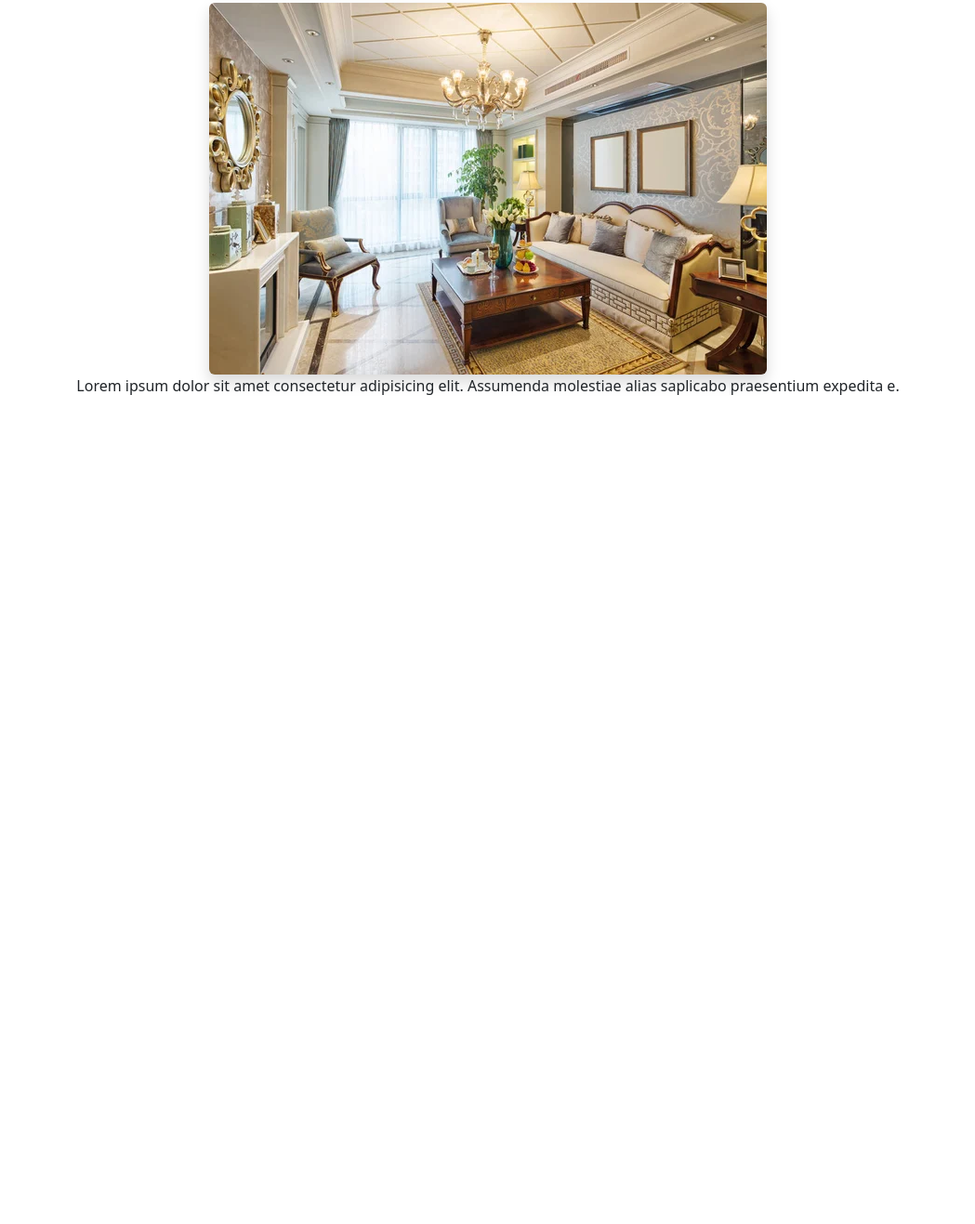
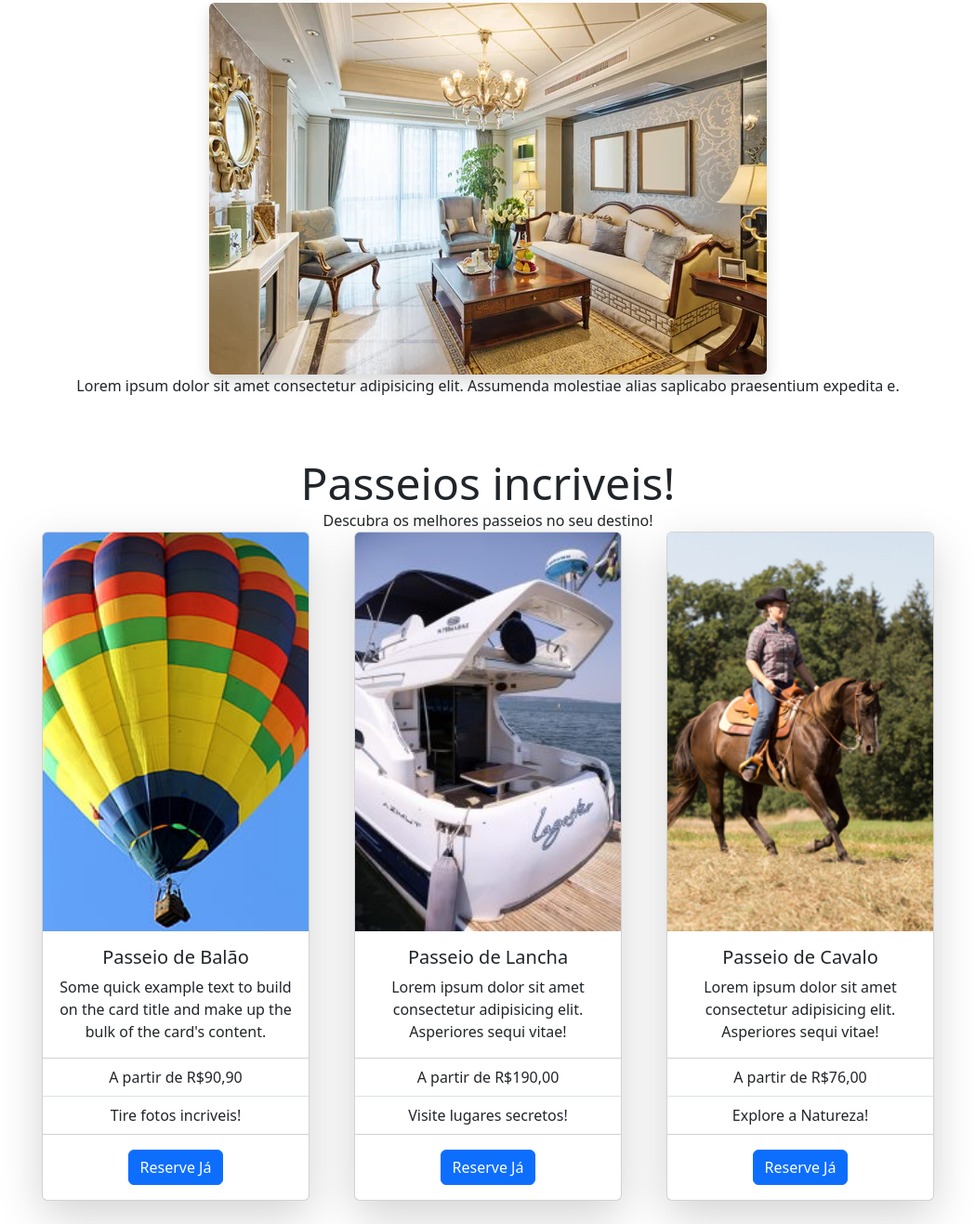
Before and after one commit to WallaceValdivino/bootcamp-agencia-viagens, a plain HTML site: page index.html in a window 1280 px wide. Shown: the part 1115-2432 px from the top of the page at 93% size, without its empty margins (115-1164 px from the left). Before the commit the page ends 1558 px from the top, so only its background shows below. Drawn offline with nearby package versions, Linux system fonts and the light colour scheme.

Commit message:
closes #9 - card

```diff
--- a/index.html
+++ b/index.html
@@ -258,7 +258,8 @@
           </div>
 
 
-          <div class="tab-pane fade" id="executivo-tab-pane" role="tabpanel" aria-labelledby="executivo-tab" tabindex="0">
+          <div class="tab-pane fade" id="executivo-tab-pane" role="tabpanel" aria-labelledby="executivo-tab"
+            tabindex="0">
             <div class="display-6">Melhor custo beneficio</div>
 
             <p> Lorem ipsum dolor sit, amet consectetur adipisicing elit. Rerum, quia blanditiis!
@@ -270,7 +271,8 @@
           </div>
 
 
-          <div class="tab-pane fade" id="essencial-tab-pane" role="tabpanel" aria-labelledby="essencial-tab" tabindex="0">
+          <div class="tab-pane fade" id="essencial-tab-pane" role="tabpanel" aria-labelledby="essencial-tab"
+            tabindex="0">
             <div class="display-6">Somente o essencial</div>
             <p> Lorem, ipsumisi eum aliquam ipsum dignissimos facilis. Eveniet corporis ad impedit
               molestias autem velit culpa, deserunt assumenda nihil laborum axime eligendi deserunt?</p>
@@ -284,9 +286,79 @@
         </div>
       </div>
     </div>
+    <div class="row mt-5">
+      <div class="col">
+        <div class="display-5">
+          Passeios incriveis!
+        </div>
+        Descubra os melhores passeios no seu destino!
+      </div>
+    </div>
+    <div class="row justify-content-center gap-5">
+
+      <div class="card shadow-lg p-0" style="width: 18rem;">
+        <img src="image/balao.jpg" class="card-img-top" alt="Balão">
+        <div class="card-body">
+          <h5 class="card-title">Passeio de Balão</h5>
+          <p class="card-text">Some quick example text to build on the card title and make up the bulk of the card's
+            content.</p>
+        </div>
+        <ul class="list-group list-group-flush">
+          <li class="list-group-item">A partir de R$90,90</li>
+          <li class="list-group-item">Tire fotos incriveis!</li>
+        </ul>
+        <div class="card-body">
+          <a href="#" class="btn btn-primary">Reserve Já</a>
+        </div>
+      </div>
+
+      <div class="card shadow-lg p-0" style="width: 18rem;">
+        <img src="image/lancha.jpg" class="card-img-top" alt="Balão">
+        <div class="card-body">
+          <h5 class="card-title">Passeio de Lancha</h5>
+          <p class="card-text">Lorem ipsum dolor sit amet consectetur adipisicing elit. Asperiores sequi vitae! </p>
+        </div>
+        <ul class="list-group list-group-flush">
+          <li class="list-group-item">A partir de R$190,00</li>
+          <li class="list-group-item">Visite lugares secretos!</li>
+        </ul>
+        <div class="card-body">
+          <a href="#" class="btn btn-primary">Reserve Já</a>
+        </div>
+      </div>
+
+      <div class="card shadow-lg p-0" style="width: 18rem;">
+        <img src="image/cavalo.jpg" class="card-img-top" alt="Balão">
+        <div class="card-body">
+          <h5 class="card-title">Passeio de Cavalo</h5>
+          <p class="card-text">Lorem ipsum dolor sit amet consectetur adipisicing elit. Asperiores sequi vitae! </p>
+        </div>
+        <ul class="list-group list-group-flush">
+          <li class="list-group-item">A partir de R$76,00</li>
+          <li class="list-group-item">Explore a Natureza!</li>
+        </ul>
+        <div class="card-body">
+          <a href="#" class="btn btn-primary">Reserve Já</a>
+        </div>
+      </div>
+
+      <div class="card shadow-lg p-0" style="width: 18rem;">
+        <img src="image/bicicleta.jpg" class="card-img-top" alt="Balão">
+        <div class="card-body">
+          <h5 class="card-title">Passeio de Bicicleta</h5>
+          <p class="card-text">Lorem ipsum dolor sit amet consectetur adipisicing elit. Asperiores sequi vitae! </p>
+        </div>
+        <ul class="list-group list-group-flush">
+          <li class="list-group-item">A partir de R$40,00</li>
+          <li class="list-group-item">Trilhas para todos os gostos!</li>
+        </ul>
+        <div class="card-body">
+          <a href="#" class="btn btn-primary">Reserve Já</a>
+        </div>
+      </div>
+    </div>
+
   </div>
-
-
 
 
   <script src="https://cdn.jsdelivr.net/npm/bootstrap@5.3.1/dist/js/bootstrap.bundle.min.js"
```
Also changed, not shown: image/balao.jpg (added), image/bicicleta.jpg (added), image/cavalo.jpg (added), image/lancha.jpg (added).
